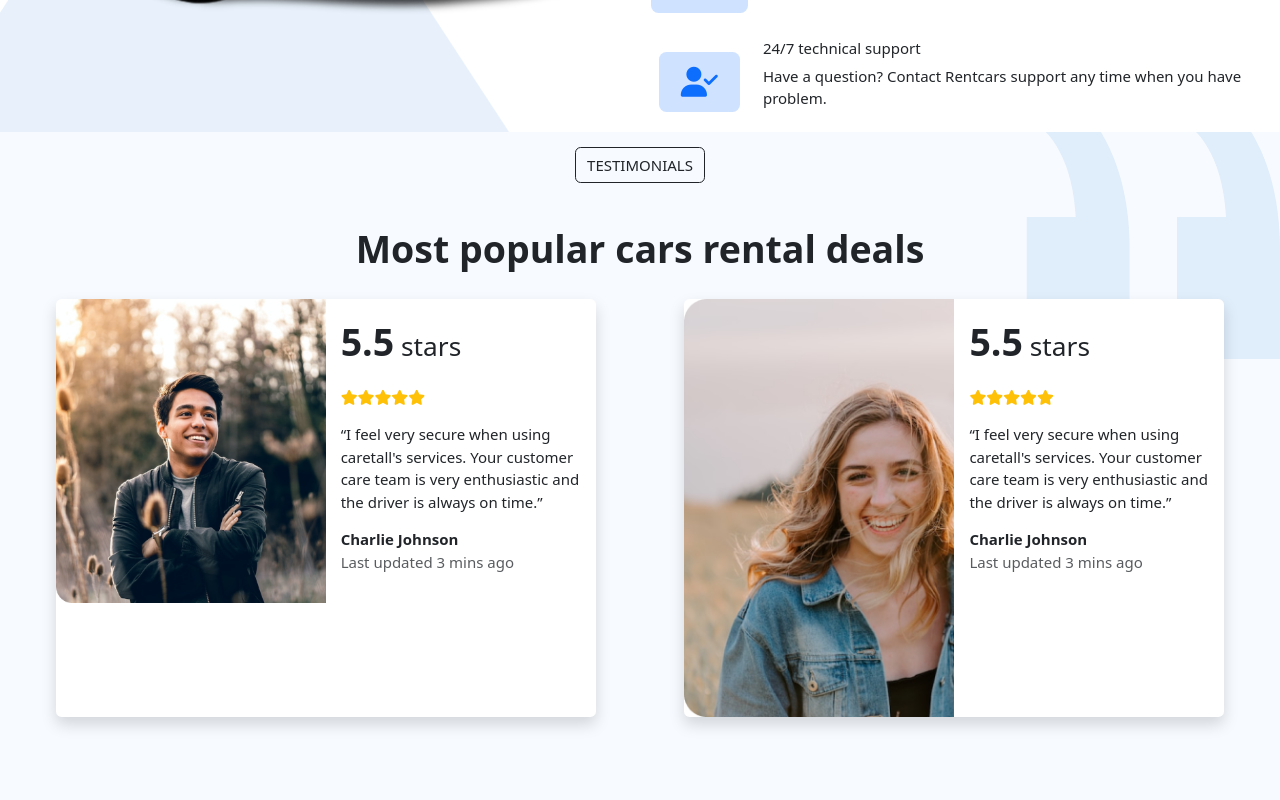
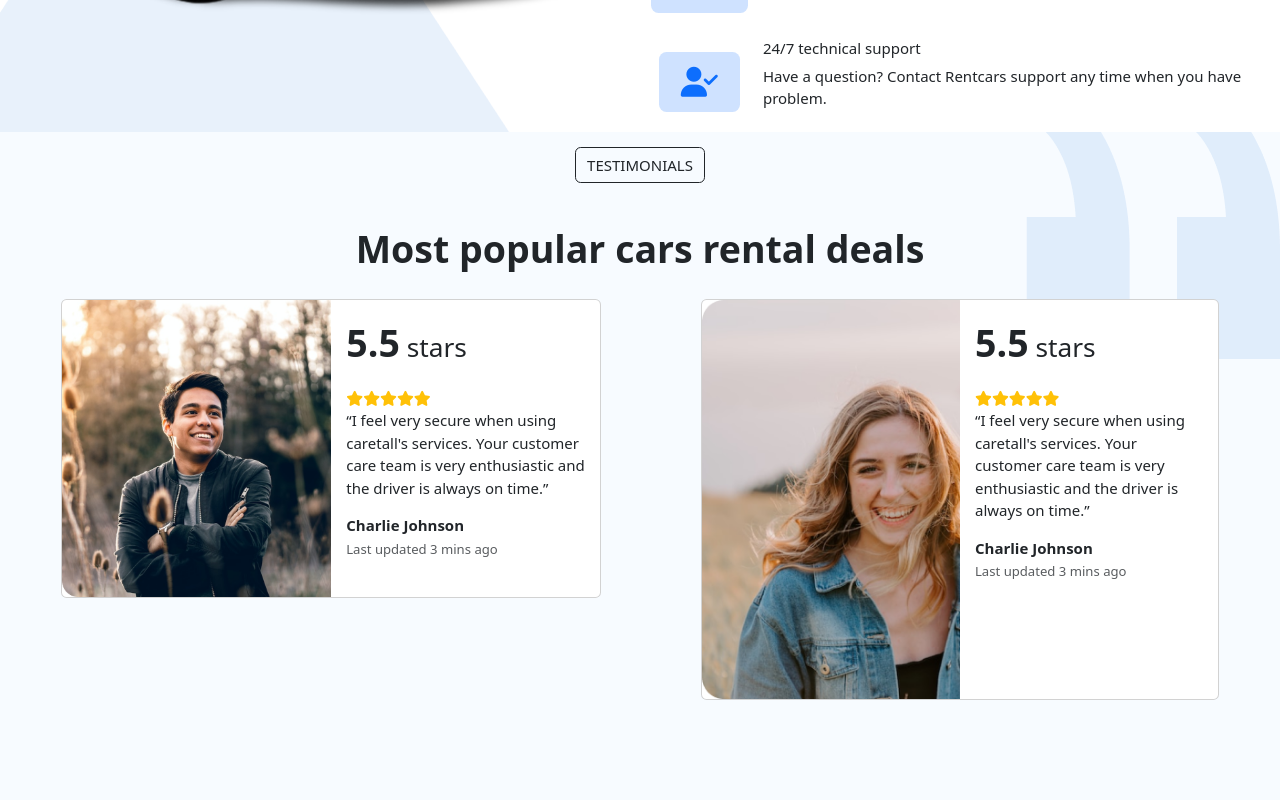
Before and after one commit to KareemNasser08/Cars, an Angular app: page /home in a window 1280 px wide. Shown: the part 1920-2720 px from the top of the page. Built offline with nearby package versions, Linux system fonts and the light colour scheme; no server answers.

Commit message:
Testimonials refactor

```diff
--- a/src/app/Components/testimonials/testimonials.component.html
+++ b/src/app/Components/testimonials/testimonials.component.html
@@ -6,14 +6,15 @@
         <div class="my-4">
             <p class="fw-bold fs-1 text-center text-capitalizes">Most popular cars rental deals</p>
         </div>
-        <div class="d-flex justify-content-between mt-2">
-            <div class="col-md-6 ">
-                <div class="mx-auto shadow imgcontainer bg-white rounded-2" style="height: 418px; width: 540px;">
-                    <div class="row mx-auto">
-                        <div class="col-md-6 p-0">
-                            <img src="assets/Rectangle 8.png" class="img-fluid h-100">
+        <div class="row justify-content-center mt-2">
+            <div class="col-md-6">
+                <div class="card mb-3" style="max-width: 540px; ">
+                    <div class="row g-0 h-100">
+                        <div class="col-md-6 h-100">
+                            <img src="assets/Rectangle 8.png" class="img-fluid rounded-start h-100" alt="...">
                         </div>
-                        <div class="col-md-6 p-3">
+                        <div class="col-md-6">
+                            <div class="card-body">
                                 <p class="fs-3"><span class="fw-semibold fs-1">5.5</span> stars</p>
                                 <div>
                                     <i class="fa-solid fa-star text-warning fa-1x"></i>
@@ -22,24 +23,51 @@
                                     <i class="fa-solid fa-star text-warning fa-1x"></i>
                                     <i class="fa-solid fa-star text-warning fa-1x"></i>
                                 </div>
-                            <div class="mt-1">
-                                <p class="mt-3">
+                                <p class="card-text">
                                     “I feel very secure when using caretall's services. Your customer care team is very
                                     enthusiastic and the driver is always on time.”
                                 </p>
-                            </div>
-                            <div class="mt-3 fs-2 fw-semibold">
-                                <p class="m-0 ">Charlie Johnson</p>
-                            </div>
-                            <div class="m-0 p-0">
-                                <p class="text-muted fs-6">Last updated 3 mins ago</p>
+                                <p class="card-text">
+                                    <strong class="d-block">Charlie Johnson</strong>
+                                    <small class="text-body-secondary">Last updated 3 mins ago</small>
+                                </p>
                             </div>
                         </div>
                     </div>
                 </div>
             </div>
+            <div class="col-md-6" style="max-width: 540px; ">
+                <div class="card mb-3" style="max-width: 540px; ">
+                    <div class="row g-0 h-100">
+                        <div class="col-md-6 h-100">
+                            <img src="assets/girl.png" class="img-fluid rounded-start h-100" alt="...">
+                        </div>
                         <div class="col-md-6">
-                <div class="mx-auto shadow imgcontainer bg-white rounded-2" style="height: 418px; width: 540px;">
+                            <div class="card-body">
+                                <p class="fs-3"><span class="fw-semibold fs-1">5.5</span> stars</p>
+                                <div>
+                                    <i class="fa-solid fa-star text-warning fa-1x"></i>
+                                    <i class="fa-solid fa-star text-warning fa-1x"></i>
+                                    <i class="fa-solid fa-star text-warning fa-1x"></i>
+                                    <i class="fa-solid fa-star text-warning fa-1x"></i>
+                                    <i class="fa-solid fa-star text-warning fa-1x"></i>
+                                </div>
+                                <p class="card-text">
+                                    “I feel very secure when using caretall's services. Your customer care team is very
+                                    enthusiastic and the driver is always on time.”
+                                </p>
+                                <p class="card-text">
+                                    <strong class="d-block">Charlie Johnson</strong>
+                                    <small class="text-body-secondary">Last updated 3 mins ago</small>
+                                </p>
+                            </div>
+                        </div>
+                    </div>
+                </div>
+            </div>
+            <!--
+             <div class="col-md-6">
+                <div class="mx-auto shadow-k bg-white rounded-2" style="height: 418px; width: 540px;">
                     <div class="row mx-auto">
                         <div class="col-md-6 p-0">
                             <img src="assets/girl.png" class="img-fluid h-100">
@@ -69,6 +97,7 @@
                     </div>
                 </div>
             </div>
+        -->
         </div>
     </div>
 </section>
--- a/src/app/Components/testimonials/testimonials.component.scss
+++ b/src/app/Components/testimonials/testimonials.component.scss
@@ -1,5 +1,5 @@
 section{
-    height: 100vh;
+    min-height: 100vh;
     background-image: url('/assets/bg-sec6.png');
     background-position: top right;
     background-repeat: no-repeat;
```
Lines whose indentation alone changed are shown as unchanged.
